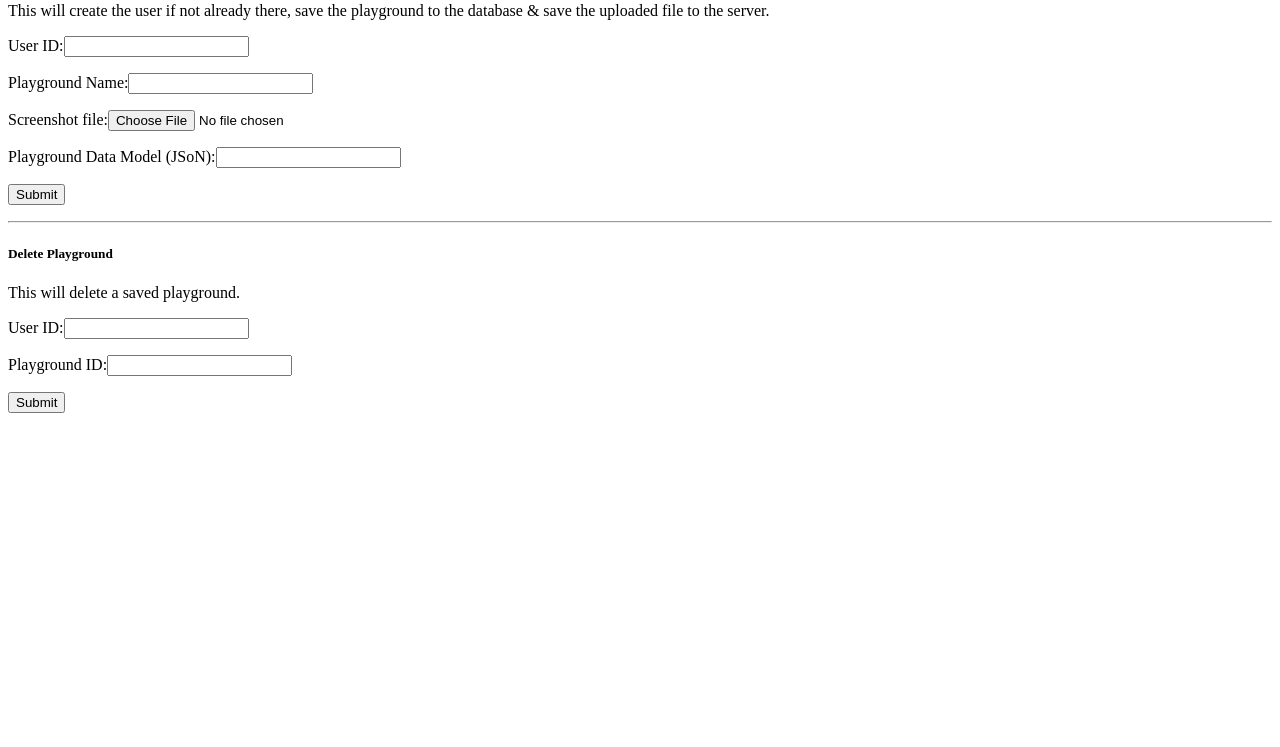
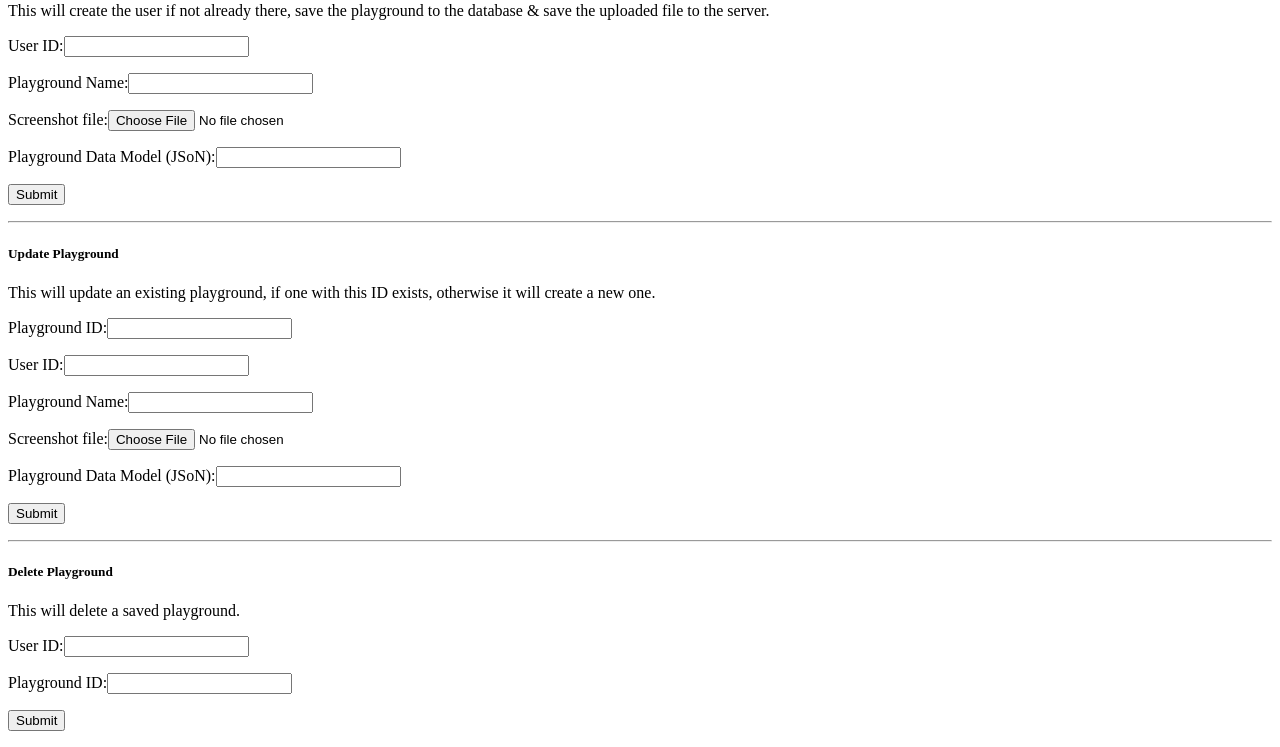
Before and after one commit to grumpygoatstudio/RHoK-playgroundideas-app-api, a PHP site: page / in a window 1280 px wide. Shown: the part 545-1292 px from the top of the page. Before the commit the page ends 958 px from the top, so only its background shows below. Run offline with PHP 8.4, Linux system fonts and the light colour scheme.

Commit message:
Add ability to update existing playground (instead of saving a new one each time)

```diff
--- a/index.php
+++ b/index.php
@@ -48,6 +48,28 @@
 			</p>
 			<input type="submit" />
 		</form>
+
+		<hr />
+		<h5>Update Playground</h5>
+		This will update an existing playground, if one with this ID exists, otherwise it will create a new one.
+		<form action="playgrounds/save.php" method="post" target="_blank" enctype="multipart/form-data">
+			<p>
+				<label for="userId">Playground ID:</label><input name="designId" type="number" />
+			</p>
+			<p>
+				<label for="userId">User ID:</label><input name="userId" type="number" />
+			</p>
+			<p>
+				<label for="name">Playground Name:</label><input name="name" type="text" />
+			</p>
+			<p>
+				<label for="name">Screenshot file:</label><input name="screenshot" type="file" />
+			</p>
+			<p>
+				<label for="name">Playground Data Model (JSoN):</label><input name="model" type="text" />
+			</p>
+			<input type="submit" />
+		</form>
 		<hr />
 		<h5>Delete Playground</h5>
 		This will delete a saved playground.
```
Also changed, not shown: playgrounds/save.php (+26 -10 lines).
